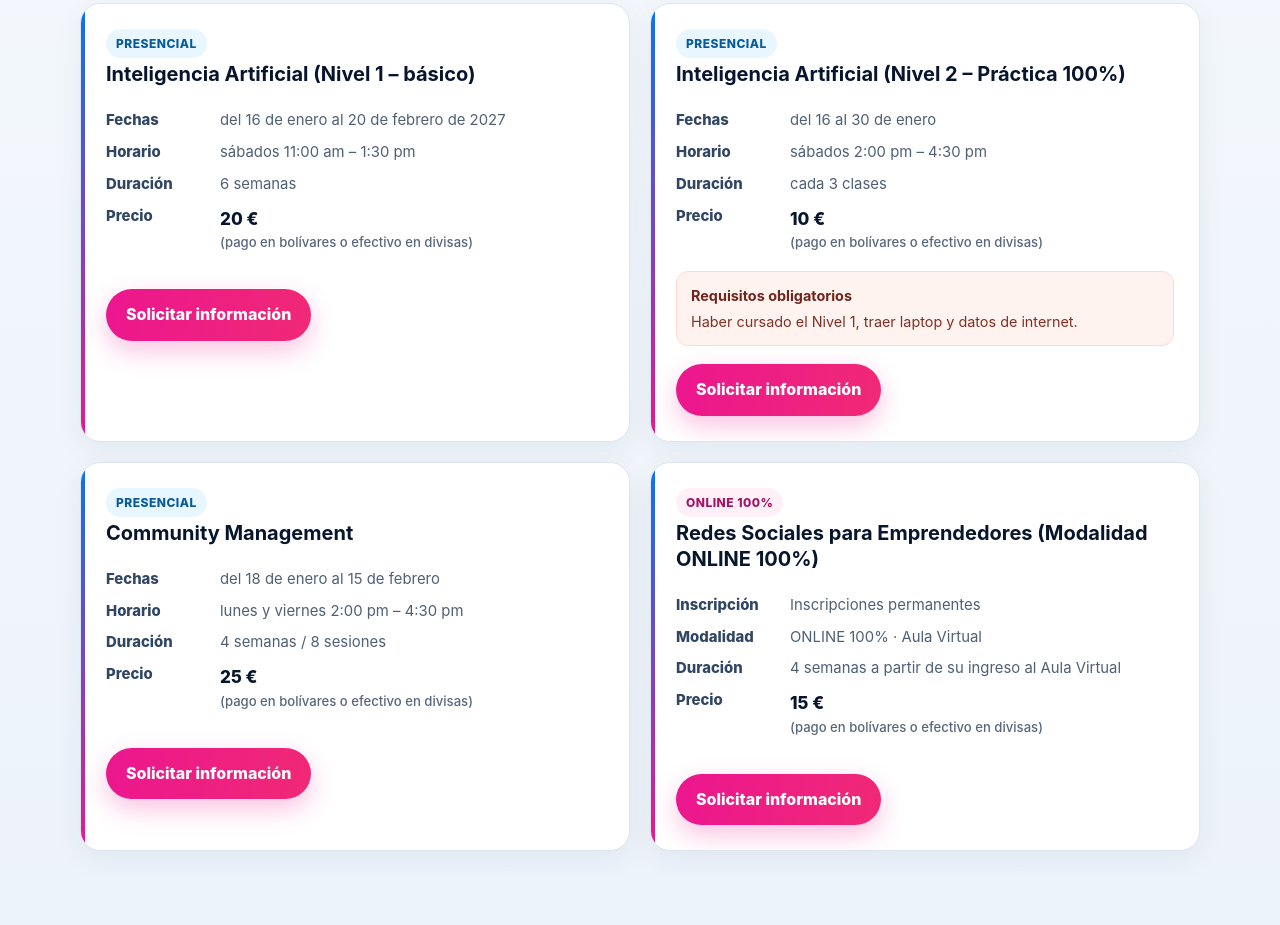
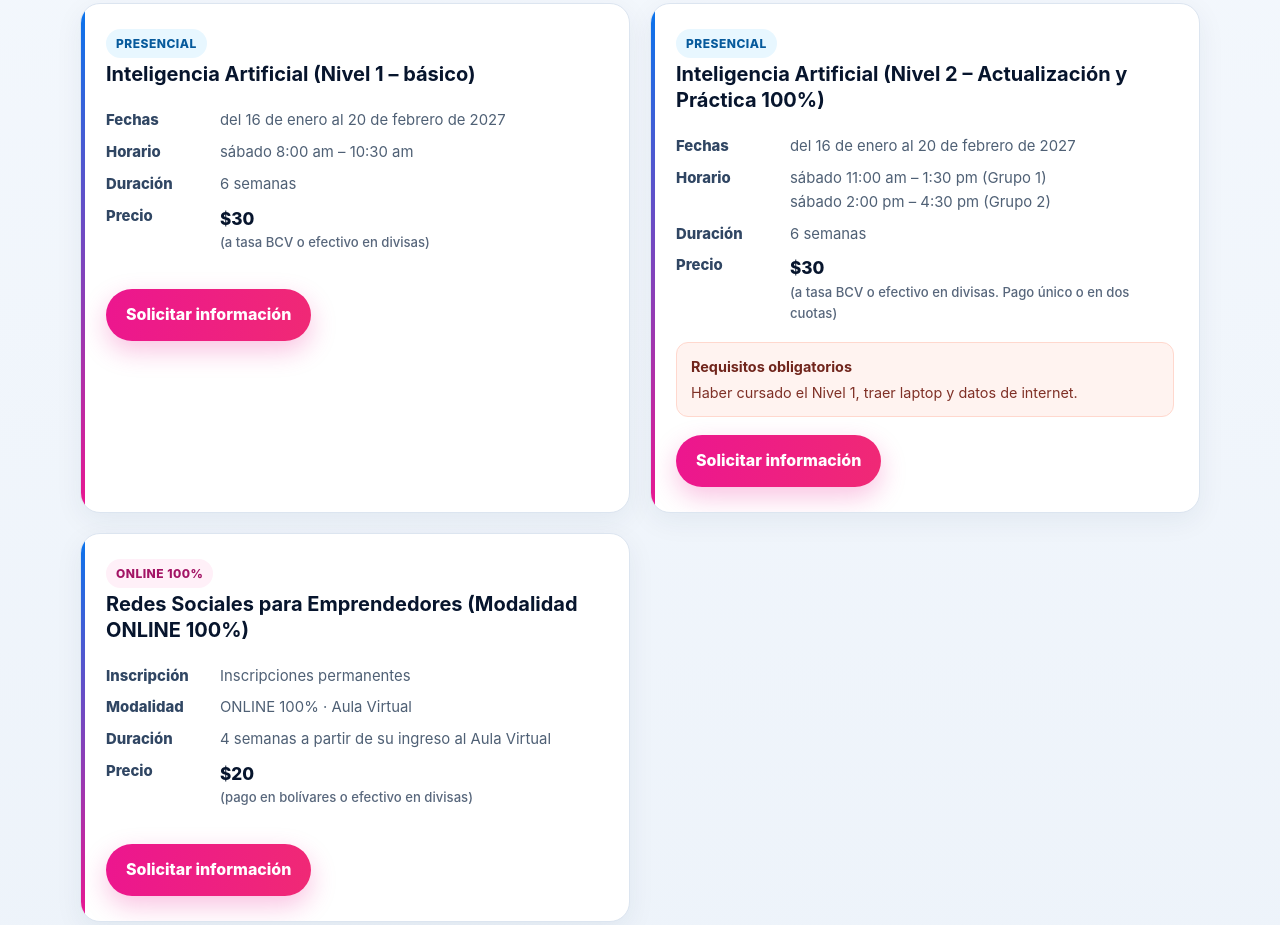
Before and after one commit to carlosrusso-dev/russoproducciones, a plain HTML site: page index.html in a window 1280 px wide. Shown: the part 1603-2528 px from the top of the page. Drawn offline with Linux system fonts and the light colour scheme.

Commit message:
Revise course information and pricing in index.html
Updated course details including schedules and prices.

```diff
--- a/index.html
+++ b/index.html
@@ -45,23 +45,18 @@
         <div class="course-grid">
           <article class="course-card">
             <span class="badge">Presencial</span><h3>Inteligencia Artificial (Nivel 1 – básico)</h3>
-            <dl><dt>Fechas</dt><dd>del 16 de enero al 20 de febrero de 2027</dd><dt>Horario</dt><dd>sábados 11:00 am – 1:30 pm</dd><dt>Duración</dt><dd>6 semanas</dd><dt>Precio</dt><dd class="price">20 € <span class="price-note">(pago en bolívares o efectivo en divisas)</span></dd></dl>
+            <dl><dt>Fechas</dt><dd>del 16 de enero al 20 de febrero de 2027</dd><dt>Horario</dt><dd>sábado 8:00 am – 10:30 am</dd><dt>Duración</dt><dd>6 semanas</dd><dt>Precio</dt><dd class="price">$30 <span class="price-note">(a tasa BCV o efectivo en divisas)</span></dd></dl>
             <a class="button" href="#inscripcion">Solicitar información</a>
           </article>
           <article class="course-card">
-            <span class="badge">Presencial</span><h3>Inteligencia Artificial (Nivel 2 – Práctica 100%)</h3>
-            <dl><dt>Fechas</dt><dd>del 16 al 30 de enero</dd><dt>Horario</dt><dd>sábados 2:00 pm – 4:30 pm</dd><dt>Duración</dt><dd>cada 3 clases</dd><dt>Precio</dt><dd class="price">10 € <span class="price-note">(pago en bolívares o efectivo en divisas)</span></dd></dl>
+            <span class="badge">Presencial</span><h3>Inteligencia Artificial (Nivel 2 – Actualización y Práctica 100%)</h3>
+            <dl><dt>Fechas</dt><dd>del 16 de enero al 20 de febrero de 2027</dd><dt>Horario</dt><dd>sábado 11:00 am – 1:30 pm (Grupo 1)<br>sábado 2:00 pm – 4:30 pm (Grupo 2)</dd><dt>Duración</dt><dd>6 semanas</dd><dt>Precio</dt><dd class="price">$30 <span class="price-note">(a tasa BCV o efectivo en divisas. Pago único o en dos cuotas)</span></dd></dl>
             <div class="requirements"><strong>Requisitos obligatorios</strong>Haber cursado el Nivel 1, traer laptop y datos de internet.</div>
             <a class="button" href="#inscripcion">Solicitar información</a>
           </article>
           <article class="course-card">
-            <span class="badge">Presencial</span><h3>Community Management</h3>
-            <dl><dt>Fechas</dt><dd>del 18 de enero al 15 de febrero</dd><dt>Horario</dt><dd>lunes y viernes 2:00 pm – 4:30 pm</dd><dt>Duración</dt><dd>4 semanas / 8 sesiones</dd><dt>Precio</dt><dd class="price">25 € <span class="price-note">(pago en bolívares o efectivo en divisas)</span></dd></dl>
-            <a class="button" href="#inscripcion">Solicitar información</a>
-          </article>
-          <article class="course-card">
             <span class="badge online">Online 100%</span><h3>Redes Sociales para Emprendedores (Modalidad ONLINE 100%)</h3>
-            <dl><dt>Inscripción</dt><dd>Inscripciones permanentes</dd><dt>Modalidad</dt><dd>ONLINE 100% · Aula Virtual</dd><dt>Duración</dt><dd>4 semanas a partir de su ingreso al Aula Virtual</dd><dt>Precio</dt><dd class="price">15 € <span class="price-note">(pago en bolívares o efectivo en divisas)</span></dd></dl>
+            <dl><dt>Inscripción</dt><dd>Inscripciones permanentes</dd><dt>Modalidad</dt><dd>ONLINE 100% · Aula Virtual</dd><dt>Duración</dt><dd>4 semanas a partir de su ingreso al Aula Virtual</dd><dt>Precio</dt><dd class="price">$20 <span class="price-note">(pago en bolívares o efectivo en divisas)</span></dd></dl>
             <a class="button" href="#inscripcion">Solicitar información</a>
           </article>
         </div>
```
